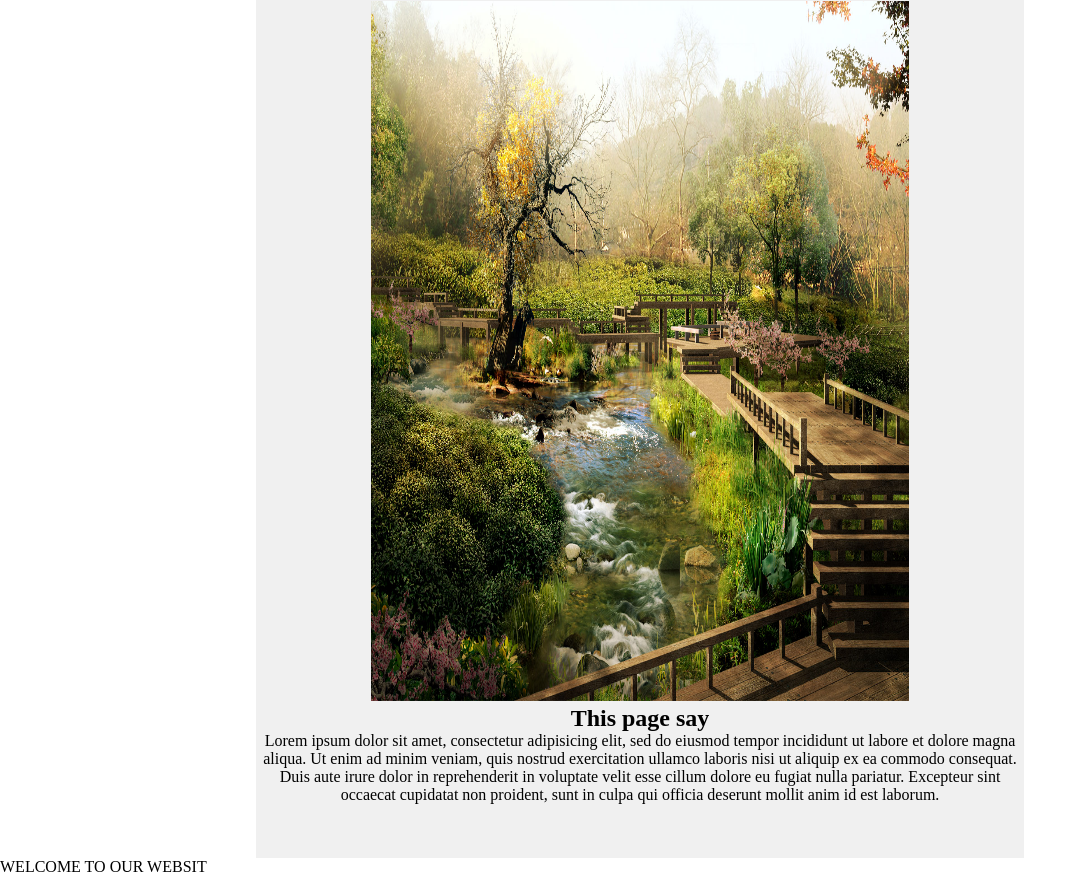
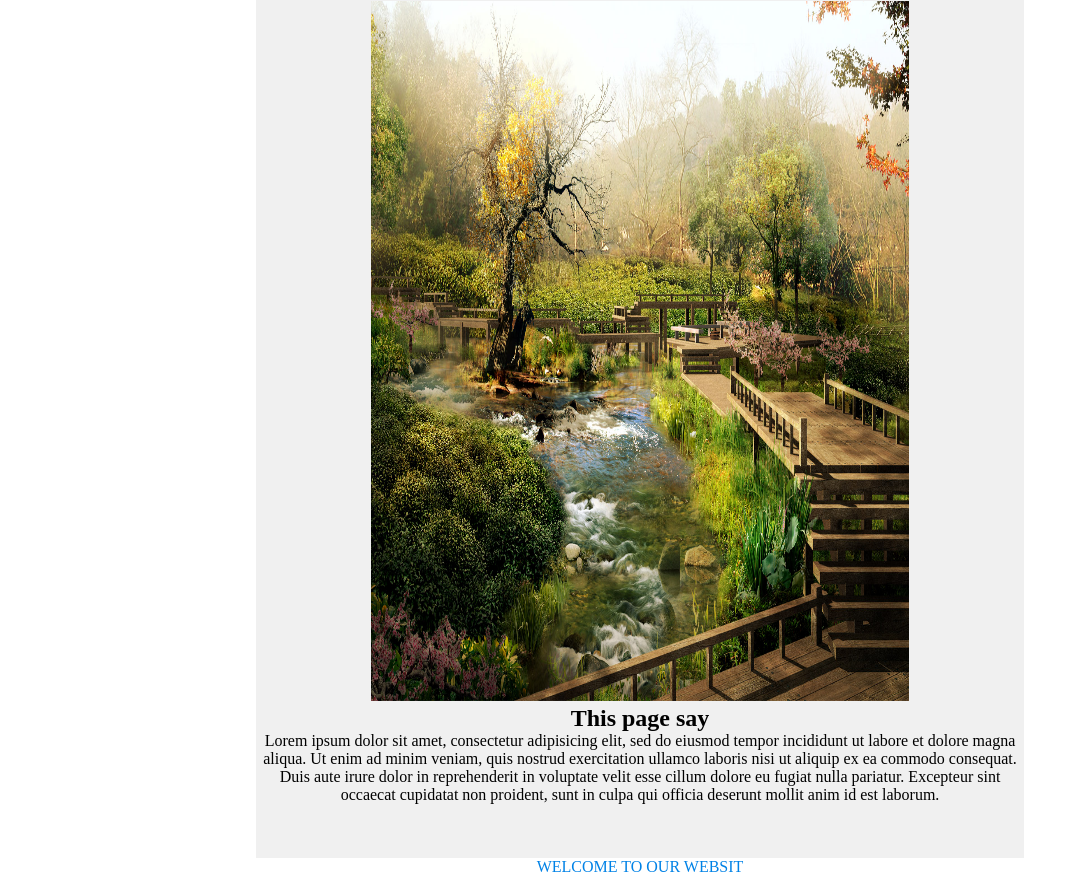
Before and after one commit to testwebs1te/testwebsite.github.io, a plain HTML site: page index.html in a window 1280 px wide. Shown: the part 1870-2746 px from the top of the page, without its empty margins (0-1086 px from the left). Drawn offline with Linux system fonts and the light colour scheme; a script that the page names is missing.

Commit message:
Update style.css

```diff
--- a/css/style.css
+++ b/css/style.css
@@ -143,3 +143,11 @@ hr{
 	width: 70%;
 	height: 700px;
 }
+
+.w{
+	color:#0082e6;
+	text-align:center;
+	margin-left:auto;
+	margin-right: auto;
+
+}
```
